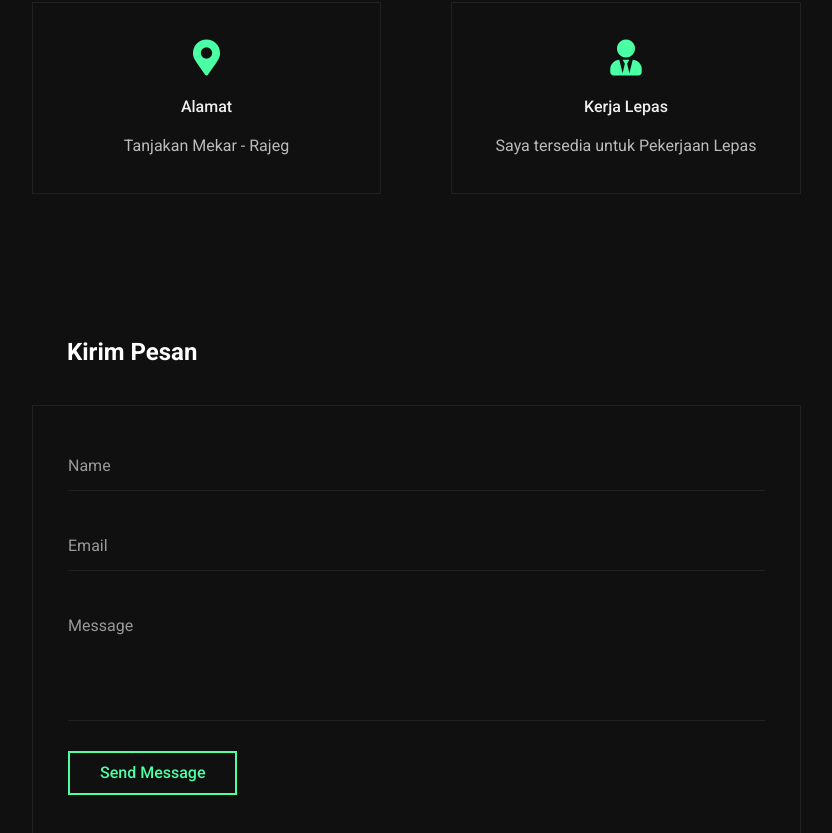
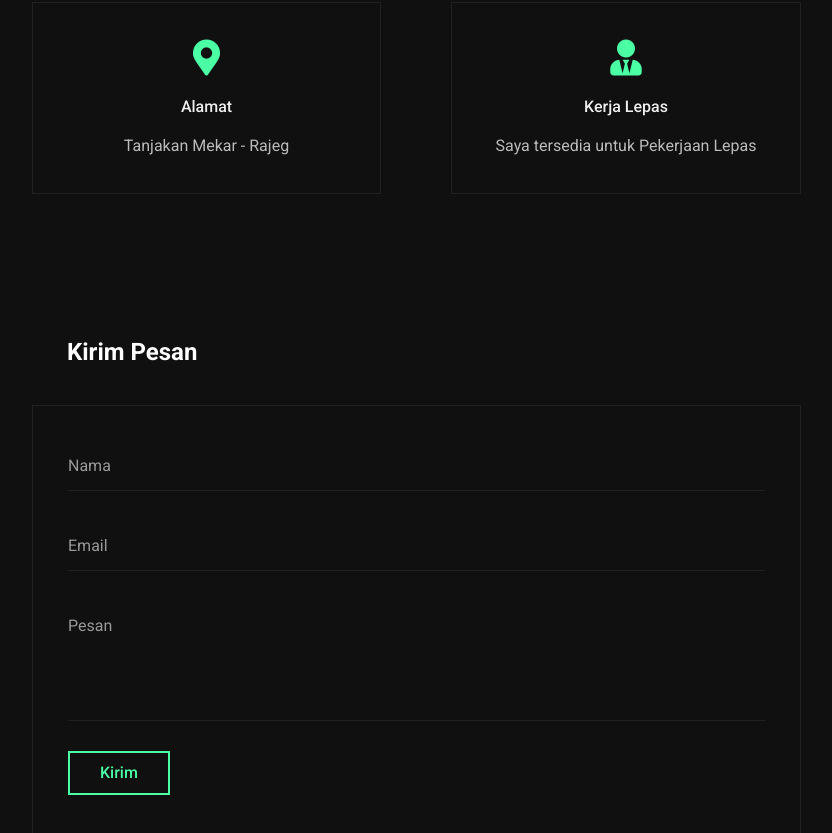
Before and after one commit to solehudinbaik90/portofolio9, a Next.js app: page /contact in a window 1280 px wide. Shown: the part 906-1739 px from the top of the page, without its empty margins (224-1056 px from the left). Built offline with nearby package versions, Linux system fonts and the light colour scheme.

Commit message:
Translate contact form text to Indonesian

```diff
--- a/src/components/elements/contactform.jsx
+++ b/src/components/elements/contactform.jsx
@@ -29,24 +29,24 @@ export default function ContactForm() {
     <div className="contact_form content-box">
       <form id="cform" method="post" onSubmit={handleSubmit}>
         <div className="group-val">
-          <input type="text" name="name" placeholder="Name" value={form.name} onChange={handleChange} required />
+          <input type="text" name="name" placeholder="Nama" value={form.name} onChange={handleChange} required />
         </div>
         <div className="group-val">
           <input type="email" name="email" placeholder="Email" value={form.email} onChange={handleChange} required />
         </div>
         <div className="group-val ct-gr">
-          <textarea name="message" placeholder="Message" value={form.message} onChange={handleChange} required />
+          <textarea name="message" placeholder="Pesan" value={form.message} onChange={handleChange} required />
         </div>
         <div className="group-bts">
           <button type="submit" className="btn hover-animated" disabled={status === "sending"}>
             <span className="circle" />
-            <span className="lnk">{status === "sending" ? "Sending..." : "Send Message"}</span>
+            <span className="lnk">{status === "sending" ? "Sending..." : "Kirim"}</span>
           </button>
         </div>
       </form>
       {status === "success" && (
         <div className="alert-success">
-          <p>Thanks, your message is sent successfully.</p>
+          <p>Terima kasih, pesan anda berhasil terkirim.</p>
         </div>
       )}
     </div>
```
